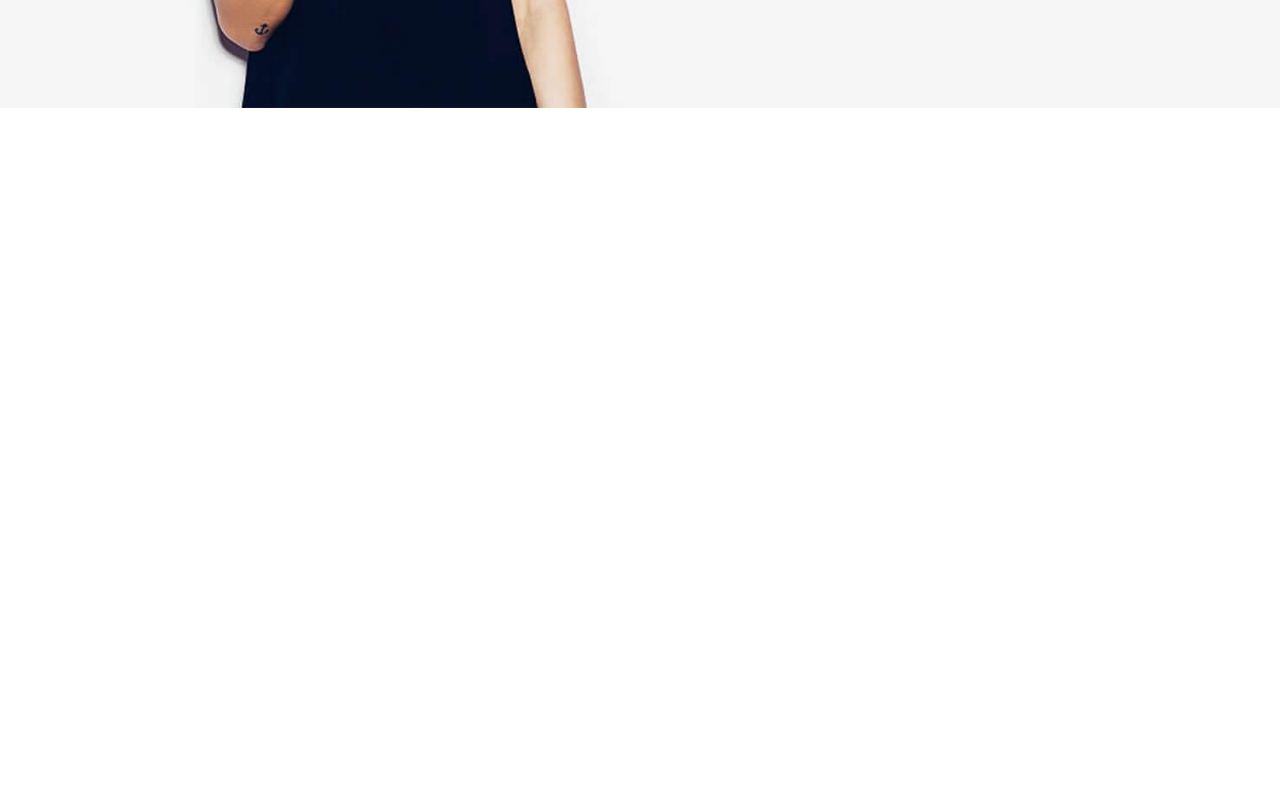
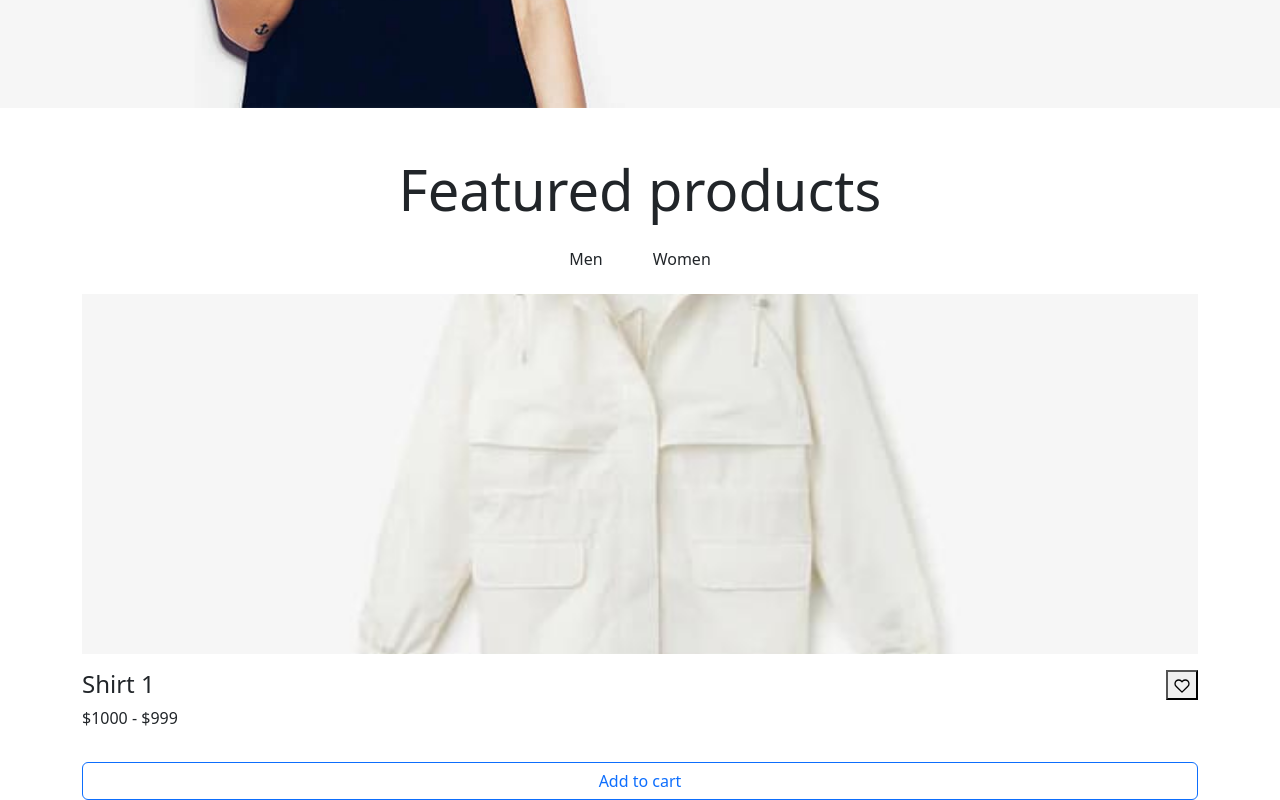
Before and after one commit to rafiurrafi/yellow-ecommerce, a React (Create React App) app: page / in a window 1280 px wide. Shown: the part 675-1475 px from the top of the page. Before the commit the page ends 800 px from the top, so only its background shows below. Built offline with nearby package versions, Linux system fonts and the light colour scheme.

Commit message:
added product-card basic component and added to product-featured

```diff
--- a/src/app.jsx
+++ b/src/app.jsx
@@ -1,3 +1,4 @@
+import FeaturedProducts from "./components/featured-products/featured-products.component";
 import HeaderTop from "./components/header-top/header-top.component";
 import Header from "./components/header/header.component";
 import Slider from "./components/slider/slider.component";
@@ -8,6 +9,7 @@ const App = () => {
       <HeaderTop />
       <Header />
       <Slider />
+      <FeaturedProducts />
     </div>
   );
 };
--- /dev/null
+++ b/src/components/featured-products/featured-products.component.jsx
@@ -0,0 +1,20 @@
+import ProductCard from "../product-card/product-card.component";
+
+const FeaturedProducts = () => {
+  return (
+    <div className="featured-products my-5">
+      <h3 className="display-4  text-center">Featured products</h3>
+      <div className="d-flex justify-content-center my-3">
+        <button className="btn me-4">Men</button>
+        <button className="btn">Women</button>
+      </div>
+      <div className="container">
+        <div>
+          <ProductCard />
+        </div>
+      </div>
+    </div>
+  );
+};
+
+export default FeaturedProducts;
--- /dev/null
+++ b/src/components/product-card/product-card.component.jsx
@@ -0,0 +1,25 @@
+import { FiHeart } from "react-icons/fi";
+import "./product-card.style.scss";
+const ProductCard = () => {
+  return (
+    <div className="product-card">
+      <img src="assets/1.jpg" alt="" />
+      <div className="d-flex justify-content-between align-items-start my-3">
+        <div>
+          <h4>Shirt 1</h4>
+          <p>
+            $1000 - <span>$999</span>
+          </p>
+        </div>
+        <button>
+          <FiHeart />
+        </button>
+      </div>
+      <button className="btn btn-outline-primary d-block w-100">
+        Add to cart
+      </button>
+    </div>
+  );
+};
+
+export default ProductCard;
--- /dev/null
+++ b/src/components/product-card/product-card.style.scss
@@ -0,0 +1,8 @@
+.product-card {
+  height: 450px;
+  img {
+    height: 80%;
+    width: 100%;
+    object-fit: cover;
+  }
+}
```
Also changed, not shown: src/components/featured-products/featured-products.style.scss (added).
